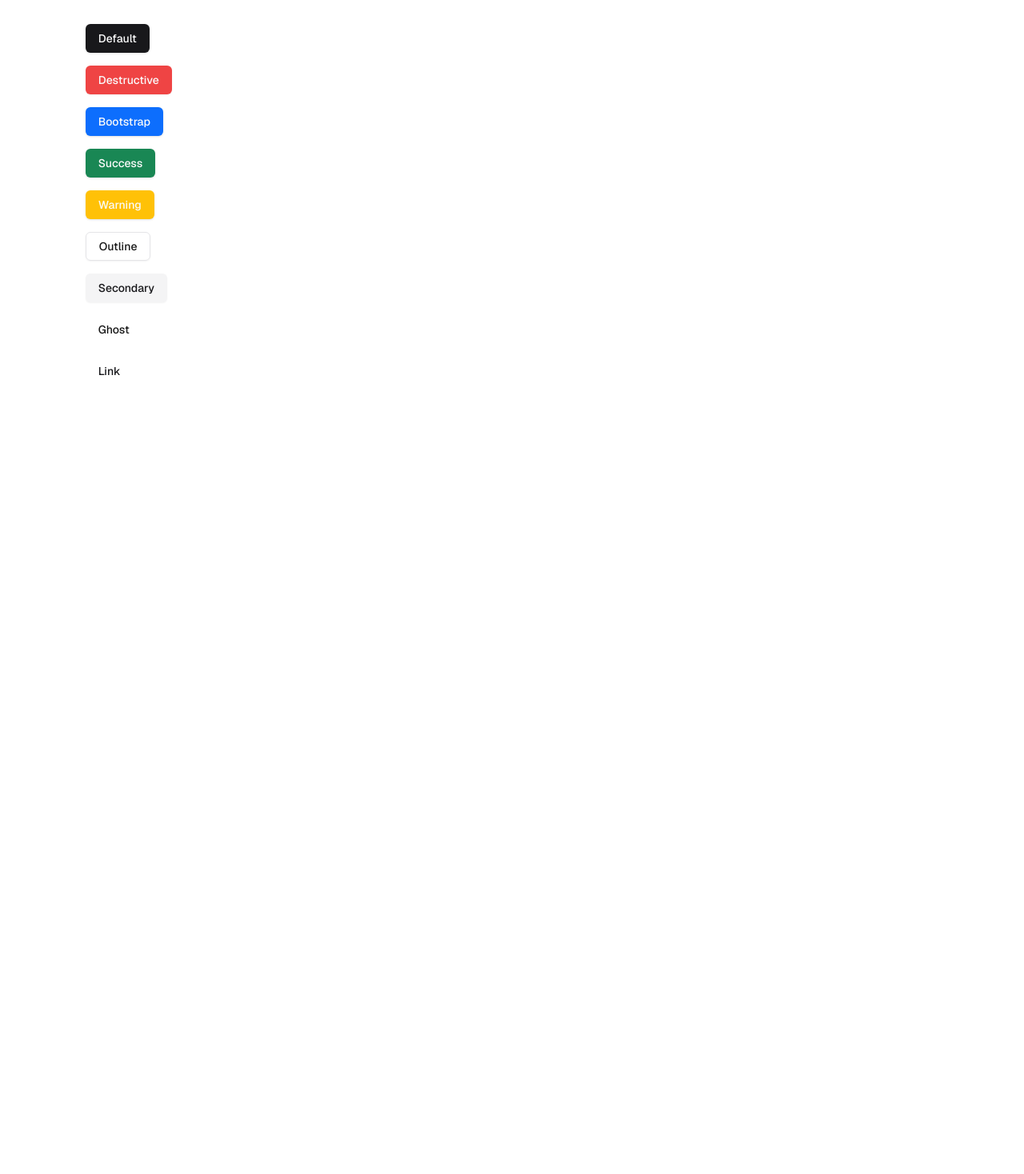
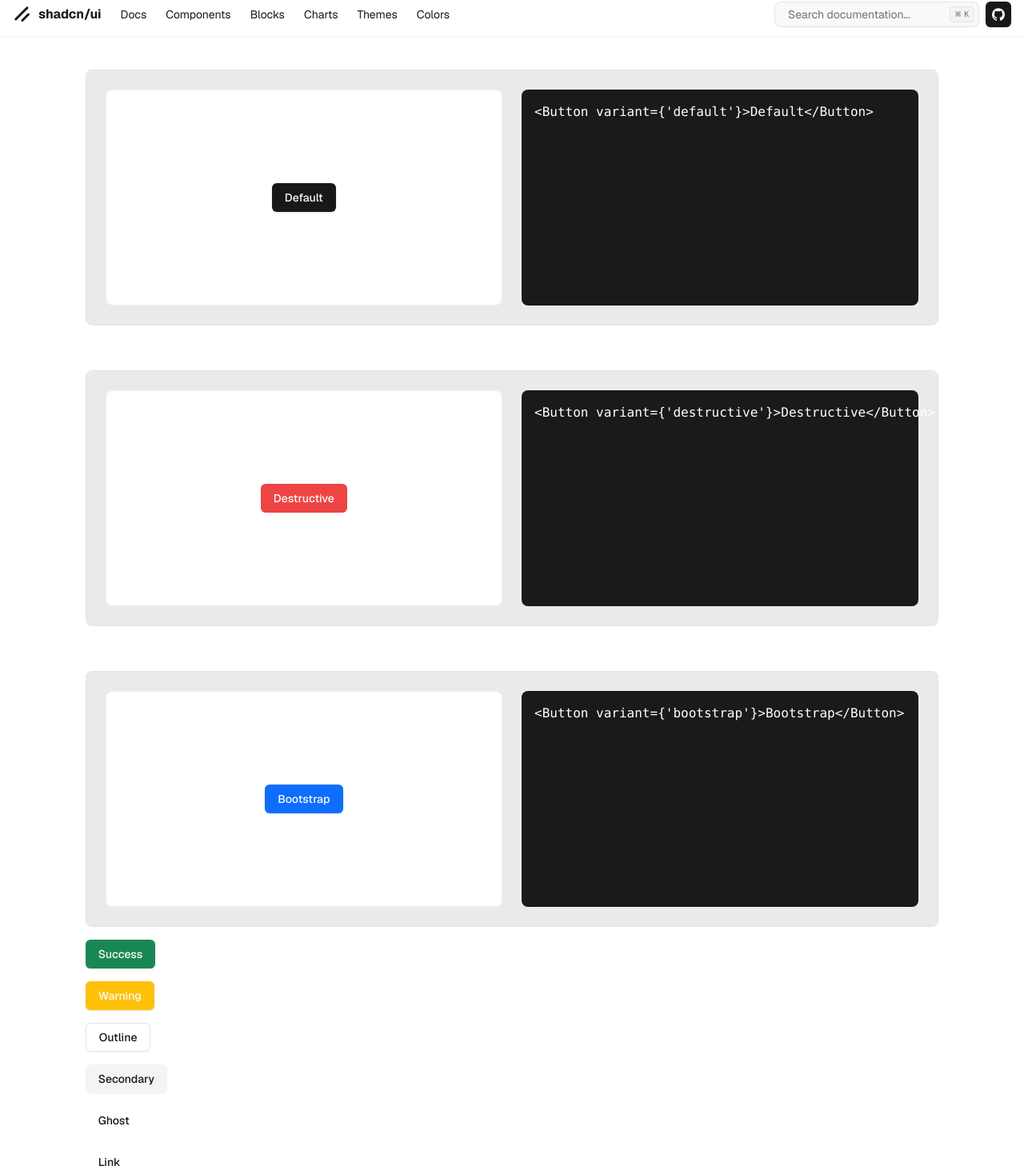
Before and after one commit to the-bipu/shadcn-components, a Next.js app: page /components/button in a window 1280 px wide. Shown: the part 10-1478 px from the top of the page at 80% size. Before the commit the page ends 800 px from the top, so only its background shows below. Built offline with nearby package versions, Linux system fonts and the light colour scheme; a web font is replaced by a local one.

Commit message:
update button page 🐦‍🔥

```diff
--- /dev/null
+++ b/pages/[components]/button.tsx
@@ -0,0 +1,82 @@
+import Navbar from '@/components/common/navbar'
+import { Button } from '@/components/ui/button'
+import React from 'react'
+
+const ButtonPage = () => {
+    return (
+        <div className='flex flex-col items-center justify-center w-full h-full'>
+
+            <Navbar />
+
+            <div className='md:w-10/12 w-full h-full flex flex-col gap-4'>
+
+                <div className='flex flex-row w-full h-80 border border-border rounded-lg mt-10 bg-[#eaeaea]'>
+                    <div className='md:w-1/2 w-full h-full flex items-center justify-center p-6 pr-3'>
+                        <div className='rounded-lg w-full h-full flex items-center justify-center border border-border/60 bg-white'>
+                            <Button variant={'default'}>Default</Button>
+                        </div>
+                    </div>
+                    <div className='md:w-1/2 w-full h-full flex items-start justify-start p-6 pl-3'>
+                        <div className='bg-[#1a1a1a] rounded-lg w-full h-full text-white p-4'>
+                            <pre>
+                                &lt;Button variant=&#123;&#39;default&#39;&#125;&gt;Default&lt;&#47;Button&gt;
+                            </pre>
+                        </div>
+                    </div>
+                </div>
+
+                <div className='flex flex-row w-full h-80 border border-border rounded-lg mt-10 bg-[#eaeaea]'>
+                    <div className='md:w-1/2 w-full h-full flex items-center justify-center p-6 pr-3'>
+                        <div className='rounded-lg w-full h-full flex items-center justify-center border border-border/60 bg-white'>
+                            <Button variant={'destructive'}>Destructive</Button>
+                        </div>
+                    </div>
+                    <div className='md:w-1/2 w-full h-full flex items-start justify-start p-6 pl-3'>
+                        <div className='bg-[#1a1a1a] rounded-lg w-full h-full text-white p-4'>
+                            <pre>
+                                &lt;Button variant=&#123;&#39;destructive&#39;&#125;&gt;Destructive&lt;&#47;Button&gt;
+                            </pre>
+                        </div>
+                    </div>
+                </div>
+
+                <div className='flex flex-row w-full h-80 border border-border rounded-lg mt-10 bg-[#eaeaea]'>
+                    <div className='md:w-1/2 w-full h-full flex items-center justify-center p-6 pr-3'>
+                        <div className='rounded-lg w-full h-full flex items-center justify-center border border-border/60 bg-white'>
+                            <Button variant={'bootstrap'}>Bootstrap</Button>
+                        </div>
+                    </div>
+                    <div className='md:w-1/2 w-full h-full flex items-start justify-start p-6 pl-3'>
+                        <div className='bg-[#1a1a1a] rounded-lg w-full h-full text-white p-4'>
+                            <pre>
+                                &lt;Button variant=&#123;&#39;bootstrap&#39;&#125;&gt;Bootstrap&lt;&#47;Button&gt;
+                            </pre>
+                        </div>
+                    </div>
+                </div>
+
+                <div>
+                    <Button variant={'success'}>Success</Button>
+                </div>
+                <div>
+                    <Button variant={'warning'}>Warning</Button>
+                </div>
+                <div>
+                    <Button variant={'outline'}>Outline</Button>
+                </div>
+                <div>
+                    <Button variant={'secondary'}>Secondary</Button>
+                </div>
+                <div>
+                    <Button variant={'ghost'}>Ghost</Button>
+                </div>
+                <div>
+                    <Button variant={'link'}>Link</Button>
+                </div>
+
+            </div>
+        </div>
+    )
+}
+
+export default ButtonPage
--- a/pages/components/button.tsx
+++ /dev/null
@@ -1,40 +0,0 @@
-import { Button } from '@/components/ui/button'
-import React from 'react'
-
-const ButtonPage = () => {
-    return (
-        <div className='flex flex-col items-center justify-center w-full h-screen'>
-            <div className='md:w-10/12 w-full h-full flex flex-col gap-4 my-10'>
-                <div>
-                    <Button variant={'default'}>Default</Button>
-                </div>
-                <div>
-                    <Button variant={'destructive'}>Destructive</Button>
-                </div>
-                <div>
-                    <Button variant={'bootstrap'}>Bootstrap</Button>
-                </div>
-                <div>
-                    <Button variant={'success'}>Success</Button>
-                </div>
-                <div>
-                    <Button variant={'warning'}>Warning</Button>
-                </div>
-                <div>
-                    <Button variant={'outline'}>Outline</Button>
-                </div>
-                <div>
-                    <Button variant={'secondary'}>Secondary</Button>
-                </div>
-                <div>
-                    <Button variant={'ghost'}>Ghost</Button>
-                </div>
-                <div>
-                    <Button variant={'link'}>Link</Button>
-                </div>
-            </div>
-        </div>
-    )
-}
-
-export default ButtonPage
```
